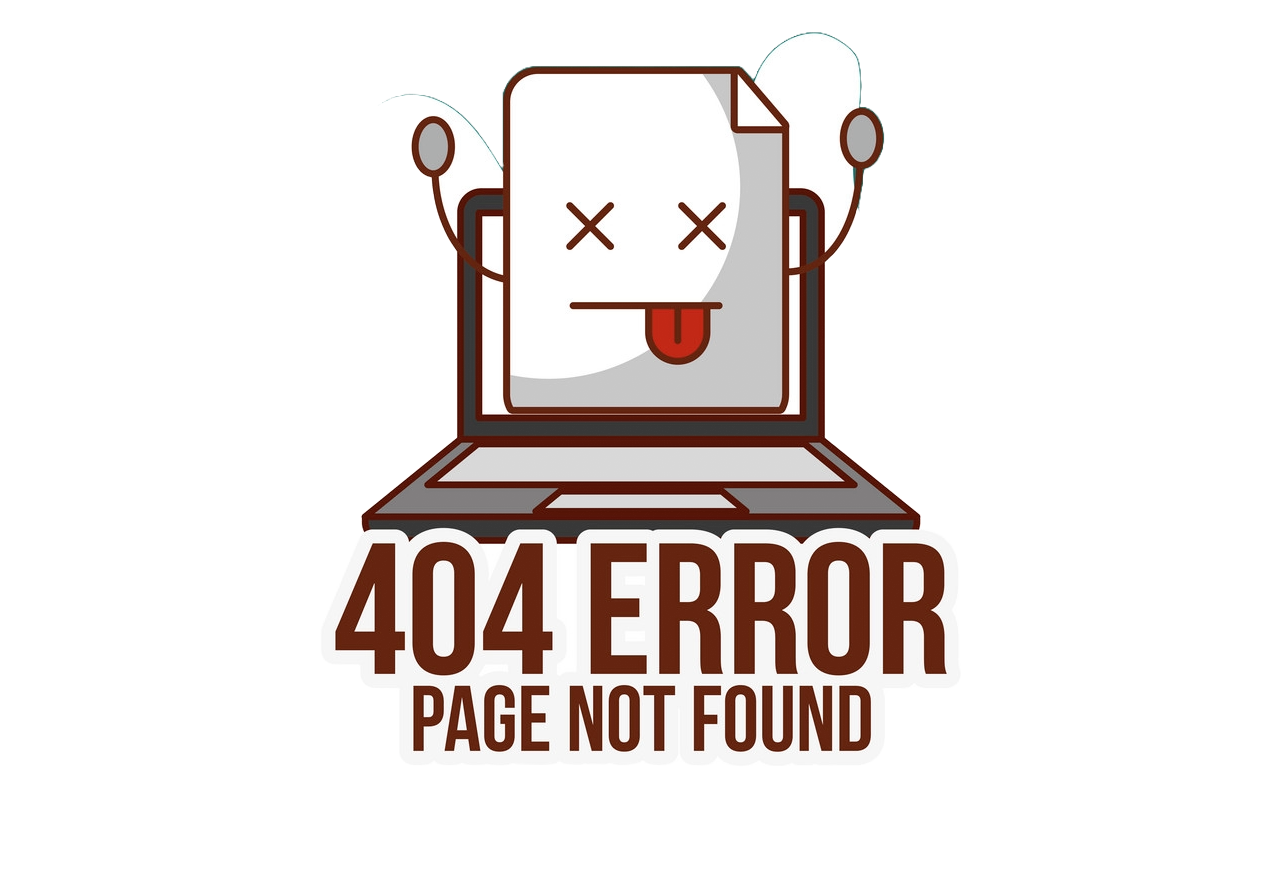
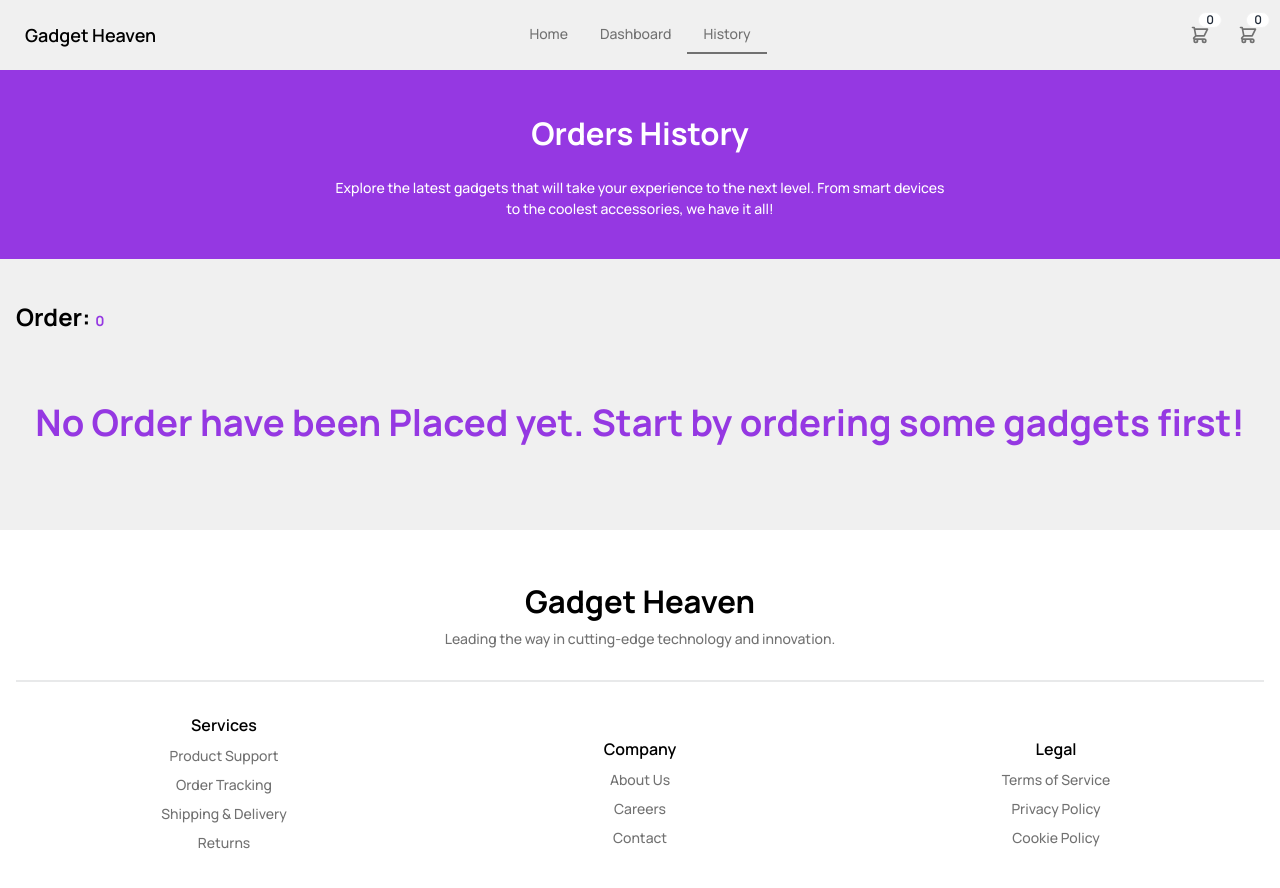
Before and after one commit to AtiqurRahman895/GadgetHeaven, a React (Vite) app: page /history in a window 1280 px wide. Before the commit this address had no page. Shown: the top 888 px of the page. Before the commit the page ends 800 px from the top, so only its background shows below. Built offline with nearby package versions, Linux system fonts and the light colour scheme.

Commit message:
ADDED HISTORY PAGE

```diff
--- a/src/components/ErrorPageComponent/ErrorPage.jsx
+++ b/src/components/ErrorPageComponent/ErrorPage.jsx
@@ -9,7 +9,7 @@ const ErrorPage = () => {
     return (
         <>
             <Helmet>
-                <title>{statusText} | Gadget Heaven (PHeighthAssignment)</title>
+                <title>{statusText} | Gadget Heaven</title>
             </Helmet>
 
             <div className='h-lvh place-items-center grid content-center bg-white'>
--- /dev/null
+++ b/src/components/HistoryPageComponent.jsx/History.jsx
@@ -0,0 +1,28 @@
+// import PropTypes from 'prop-types';
+
+import { Helmet } from "react-helmet-async";
+import HistoryHero from "./HistoryHero";
+import HistoryListSection from "./HistoryListSection";
+// import { useContext } from "react";
+// import { TransferLists } from "../../Contexts/TransferLists";
+
+const History = () => {
+//   const [ , , , , , , , ,orderList,setOrderList] = useContext(TransferLists);
+
+    return (
+        <>
+        <Helmet>
+          <title>History | Gadget Heaven</title>
+        </Helmet>
+        <HistoryHero/>
+        <HistoryListSection/>
+
+      </>
+    );
+};
+
+// History.propTypes = {
+
+// };
+
+export default History;
--- /dev/null
+++ b/src/components/HistoryPageComponent.jsx/HistoryHero.jsx
@@ -0,0 +1,28 @@
+// import PropTypes from 'prop-types';
+
+const HistoryHero = () => {
+    return (
+        <section className="bg-custom-purple">
+        <div
+          className="container py-10 "
+        >
+          <div className="sm:mx-[5%] space-y-8 place-items-center">
+            <div className="grid gap-5 justify-items-center text-center">
+              <h3 className="text-white">Orders History</h3>
+              <p className="text-white sm:mx-[15%]">
+                Explore the latest gadgets that will take your experience to the
+                next level. From smart devices to the coolest accessories, we have
+                it all!
+              </p>
+            </div>
+          </div>
+        </div>
+      </section>
+    );
+};
+
+HistoryHero.propTypes = {
+
+};
+
+export default HistoryHero;
--- /dev/null
+++ b/src/components/HistoryPageComponent.jsx/HistoryListCard.jsx
@@ -0,0 +1,28 @@
+import PropTypes from 'prop-types';
+
+const HistoryListCard = ({specificOrder}) => {
+    return (
+        <div className="space-y-6">
+            <div className="p-4 rounded-lg bg-custom-purple space-y-3 mx-auto max-w-[600px] duration-500 hover:shadow-lg">
+                <div className="grid">
+                <h5 className="text-white">Date: {specificOrder.date}</h5>
+                <h5 className="text-white">Time: {specificOrder.time}</h5>
+                </div>
+
+                <p className="text-white">Total Amount: <b>$ {specificOrder.cost}</b></p>
+                <p className="text-white">Ordered Items:</p>
+                <ol className=" list-inside list-decimal text-white text-sm font-semibold space-y-2">
+                    {specificOrder.items.map((singelItem,index)=>(
+                        <li key={index} className='ms-3'>{singelItem.product_title}</li>
+                    ))}
+                </ol>
+            </div>
+        </div>
+    );
+};
+
+HistoryListCard.propTypes = {
+    specificOrder: PropTypes.array.isRequired
+};
+
+export default HistoryListCard;
--- /dev/null
+++ b/src/components/HistoryPageComponent.jsx/HistoryListSection.jsx
@@ -0,0 +1,30 @@
+// import PropTypes from 'prop-types';
+import { useContext } from "react";
+import HistoryListCard from "./HistoryListCard";
+import { TransferLists } from "../../Contexts/TransferLists";
+
+const HistoryListSection = () => {
+  const {orderList} = useContext(TransferLists);
+
+    return (
+        <section className="py-10">
+            <div className="container space-y-5">
+                <h4>Order: <span className="text-custom-purple">{orderList.length}</span></h4>
+                {orderList.length==0?
+                <div className="place-items-center text-center space-y-4 py-10">
+                    <h2 className="text-custom-purple">No Order have been Placed yet. Start by ordering some gadgets first!</h2>
+                </div>:
+                orderList.map((eachOrderList,index)=>(
+                    <HistoryListCard key={index} specificOrder={eachOrderList}/>
+                ))
+                }
+            </div>
+        </section>
+    );
+};
+
+HistoryListSection.propTypes = {
+
+};
+
+export default HistoryListSection;
```
Also changed, not shown: src/main.jsx (+5 -5 lines).
